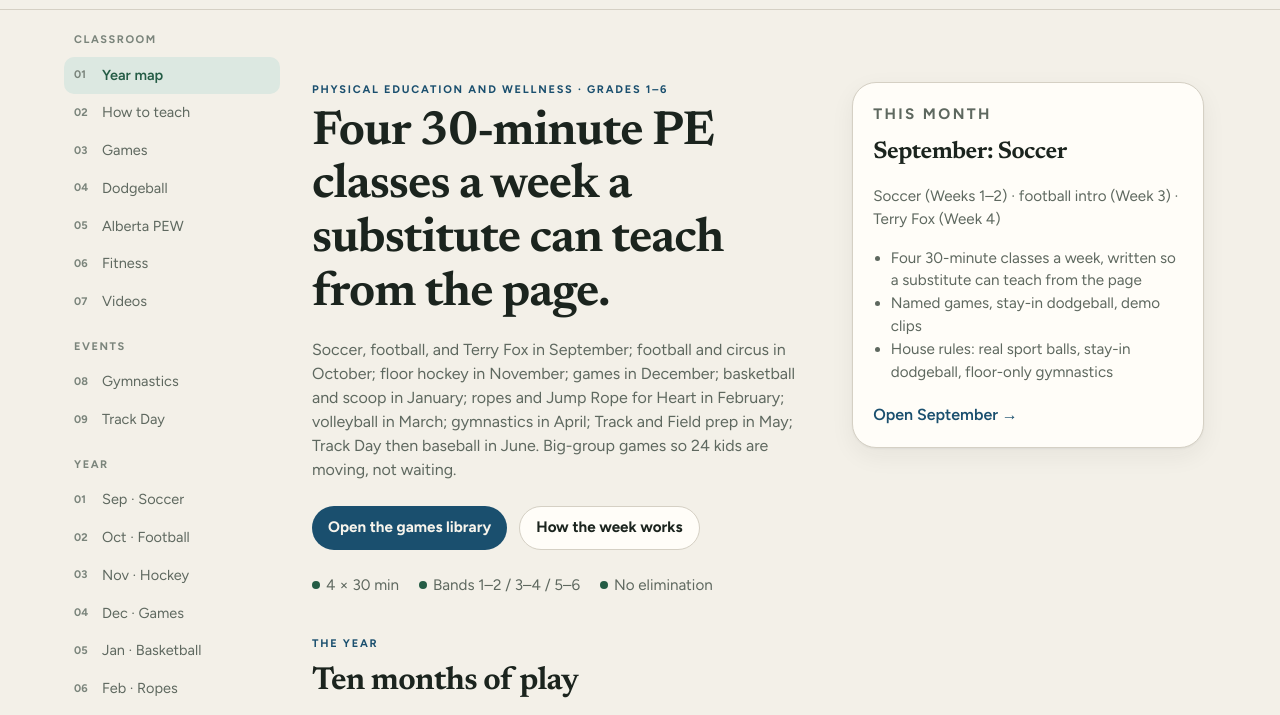
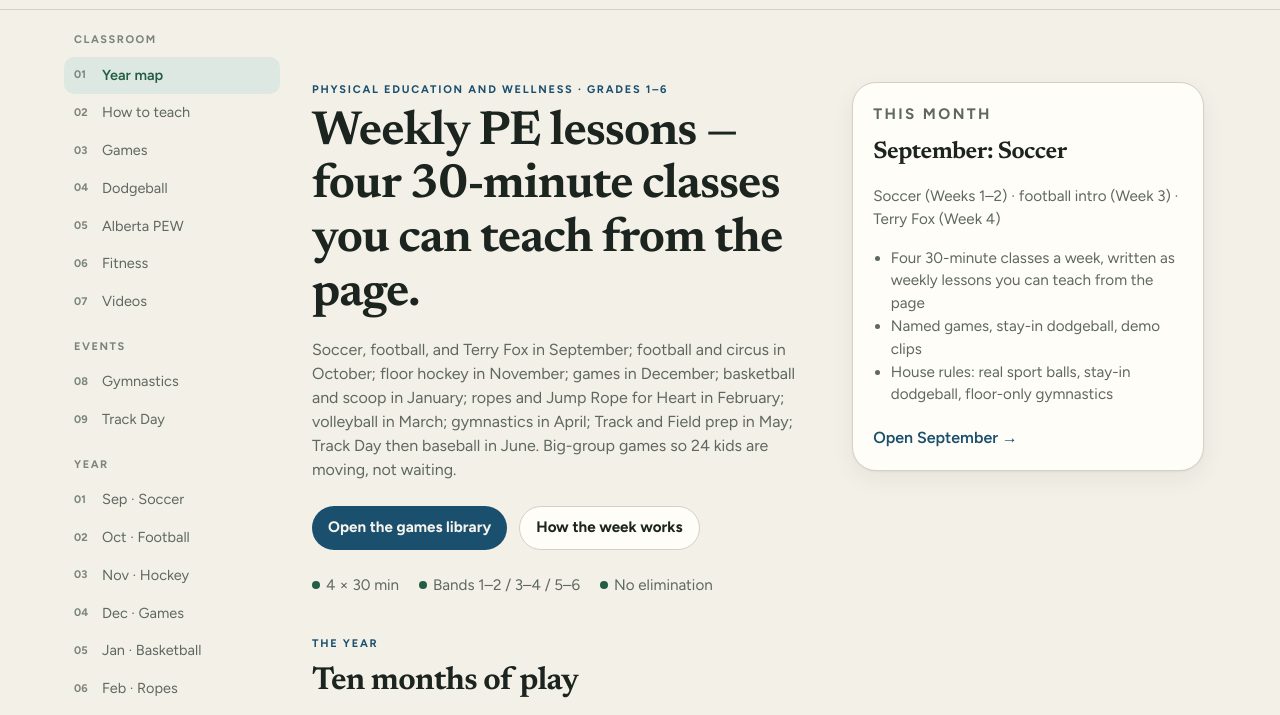
Before and after one commit to scaemrfung/pe-playbook, a plain HTML site: page index.html in a window 1280 px wide. Shown: the part 57-772 px from the top of the page. Drawn offline with Linux system fonts and the light colour scheme.

Commit message:
Replace substitute-teacher headlines with weekly-lesson wording

```diff
--- a/index.html
+++ b/index.html
@@ -40,7 +40,7 @@
     <section class="home-hero wrap">
       <div>
         <p class="kicker">Physical Education and Wellness · Grades 1–6</p>
-        <h1>Four 30-minute PE classes a week a substitute can teach from the page.</h1>
+        <h1>Weekly PE lessons — four 30-minute classes you can teach from the page.</h1>
         <p class="lede">Soccer, football, and Terry Fox in September; football and circus in October; floor hockey in November; games in December; basketball and scoop in January; ropes and Jump Rope for Heart in February; volleyball in March; gymnastics in April; Track and Field prep in May; Track Day then baseball in June. Big-group games so 24 kids are moving, not waiting.</p>
         <div class="hero-actions">
           <a class="btn-primary" href="games.html">Open the games library</a>
@@ -57,7 +57,7 @@
         <h2>September: Soccer</h2>
         <p>Soccer (Weeks 1–2) · football intro (Week 3) · Terry Fox (Week 4)</p>
         <ul>
-          <li>Four 30-minute classes a week, written so a substitute can teach from the page</li>
+          <li>Four 30-minute classes a week, written as weekly lessons you can teach from the page</li>
           <li>Named games, stay-in dodgeball, demo clips</li>
           <li>House rules: real sport balls, stay-in dodgeball, floor-only gymnastics</li>
         </ul>
```
Also changed, not shown: pe-playbook-site/index.html (+2 -2 lines).
